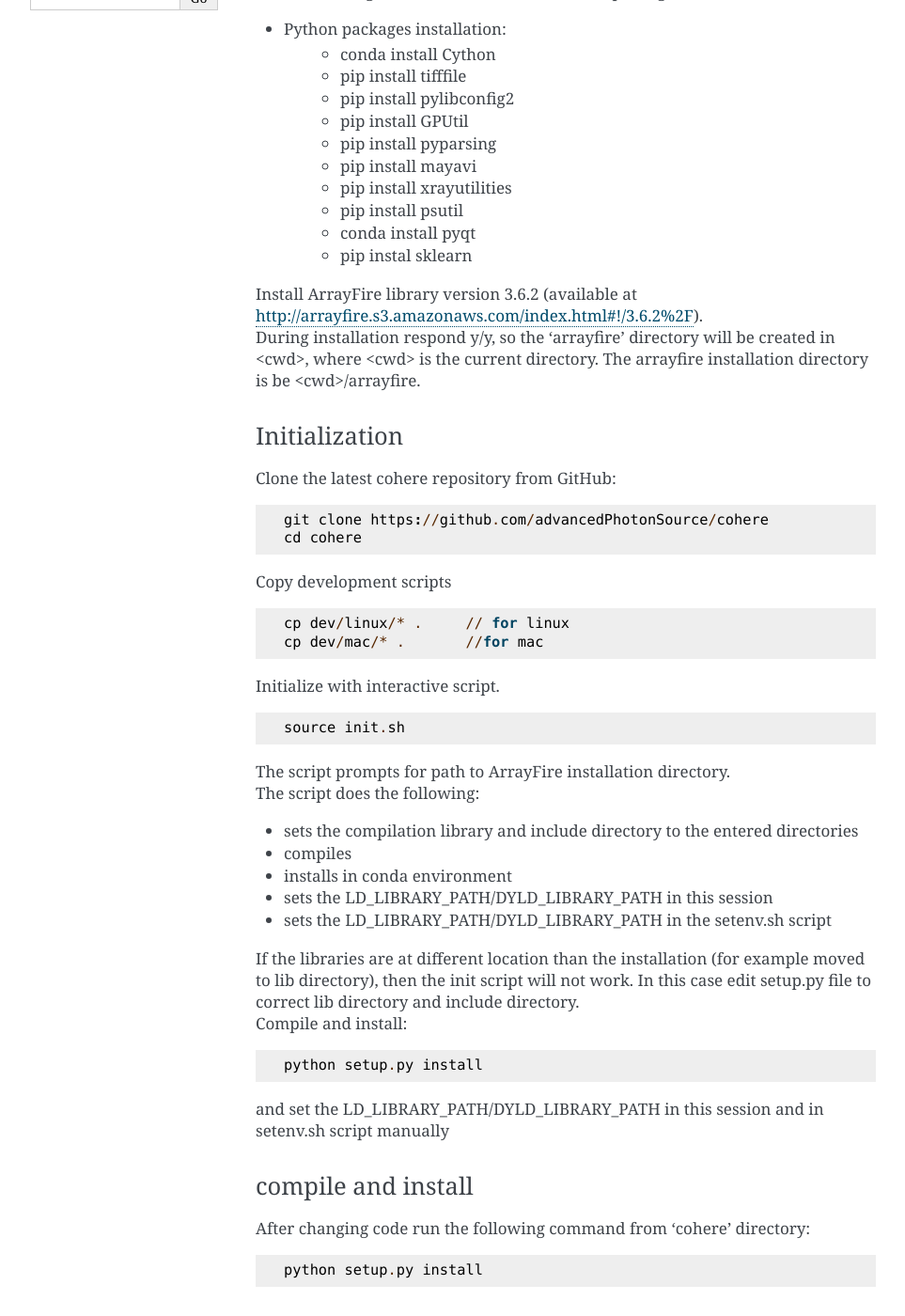
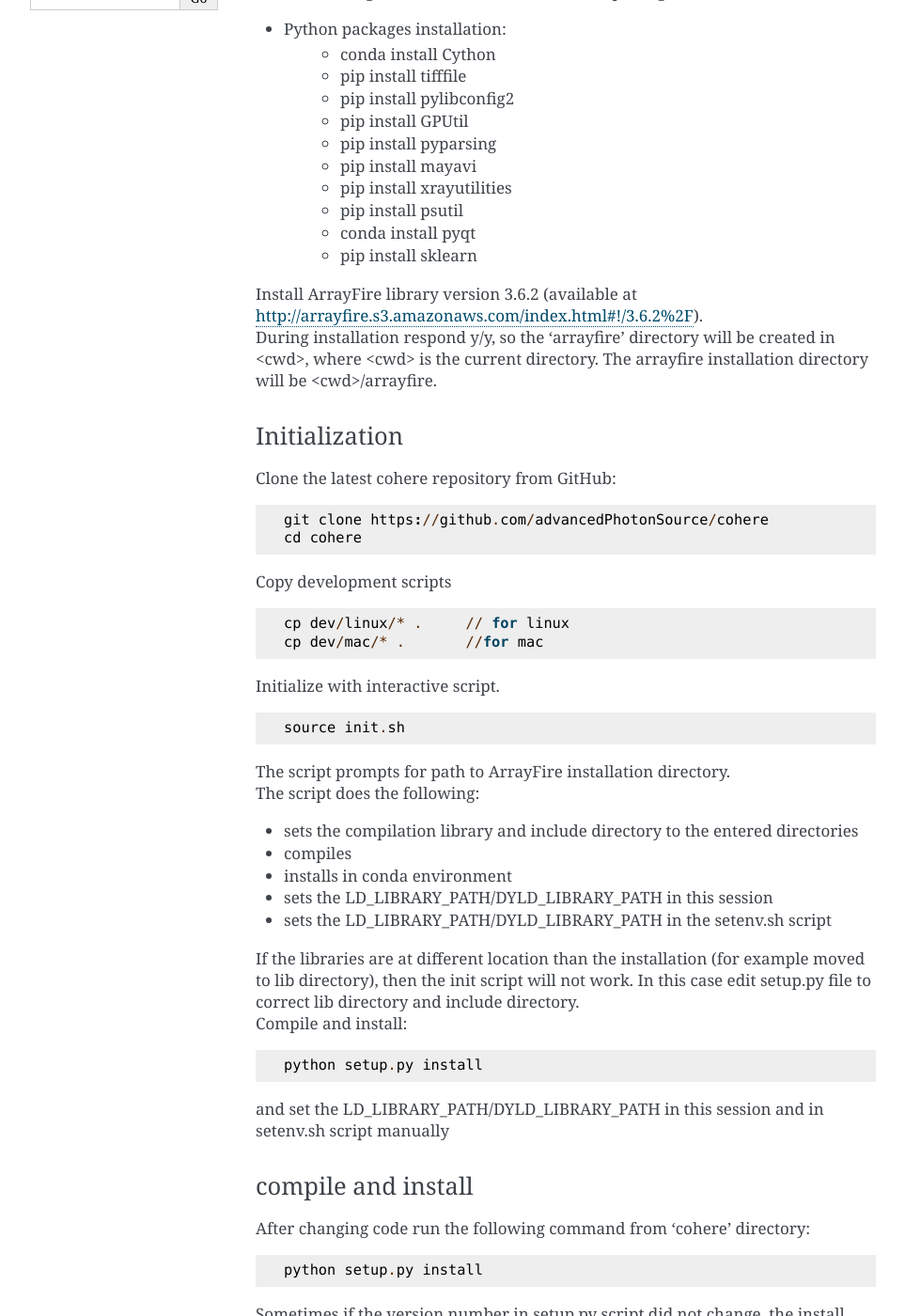
Before and after one commit to AdvancedPhotonSource/cohere, a Sphinx documentation site: the page built from docs/source/for_developers.rst, in a window 1280 px wide and 1400 px high, scrolled down 475 px. Shown: the whole window at 94% size, without its empty margins (148-1111 px from the left). Built offline with Sphinx 7.4.7, drawn with Linux system fonts in a browser that asks for light colours; some of the changed text lies outside the part shown.

Commit message:
updated docs for developers

```diff
--- a/docs/source/for_developers.rst
+++ b/docs/source/for_developers.rst
@@ -27,10 +27,10 @@
    - pip install xrayutilities
    - pip install psutil
    - conda install pyqt
-   - pip instal sklearn
+   - pip install sklearn
 
 | Install ArrayFire library version 3.6.2 (available at http://arrayfire.s3.amazonaws.com/index.html#!/3.6.2%2F).
-| During installation respond y/y, so the 'arrayfire' directory will be created in <cwd>, where <cwd> is the current directory. The arrayfire installation directory is be <cwd>/arrayfire.
+| During installation respond y/y, so the 'arrayfire' directory will be created in <cwd>, where <cwd> is the current directory. The arrayfire installation directory will be <cwd>/arrayfire.
 
 Initialization
 ++++++++++++++
@@ -76,6 +76,8 @@
 
     python setup.py install
 
+| Sometimes if the version number in setup.py script did not change, the install may not update. in this case remove build and distribute directories before running the setup.py script.
+
 Activating environment
 ===================
 | When running in development environment the libraries are not loaded into conda location. Therefore the LD_LIBRARY_PATH/DYLD_LIBRARY_PATH must include path to arrayfire libraries.
@@ -107,18 +109,7 @@
     cp dev/linux/* .     // for linux
     cp dev/mac/* .       //for mac
 
-- change version in dev/meta.yaml and setup.py files
-
-- for Linux build move cohere_activate.sh and cohere_deactivate.sh to lib directory:
-::
-
-    mv cohere_activate.sh lib
-    mv cohere_deactivate.sh lib
-
-- compress the libraries:
-::
-
-    tar -czvf af_lc_lib.tar.gz lib
+- change version in meta.yaml and setup.py files to the new version
 
 
 - run conda build:
```
